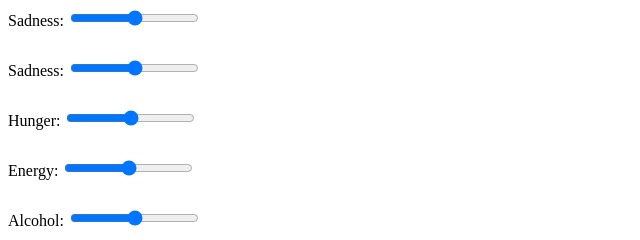
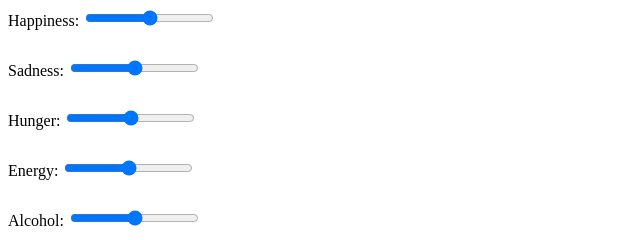
Before and after one commit to tomasantunes/life-gauges, a plain HTML site: page index.html in a window 1280 px wide. Shown: the top 240 px of the page, 0-640 px from the left. Drawn offline with Linux system fonts and the light colour scheme.

Commit message:
Update index.html

```diff
--- a/index.html
+++ b/index.html
@@ -13,13 +13,13 @@
 <body>
 
     <div class="slider">
-        <label for="points">Sadness:</label>
-        <input type="range" id="sadness" min="0" max="100">
+        <label for="points">Happiness:</label>
+        <input type="range" id="happiness" min="0" max="100">
     </div>
 
     <div class="slider">
         <label for="points">Sadness:</label>
-        <input type="range" id="happiness" min="0" max="100">
+        <input type="range" id="sadness" min="0" max="100">
     </div>
 
     <div class="slider">
```
